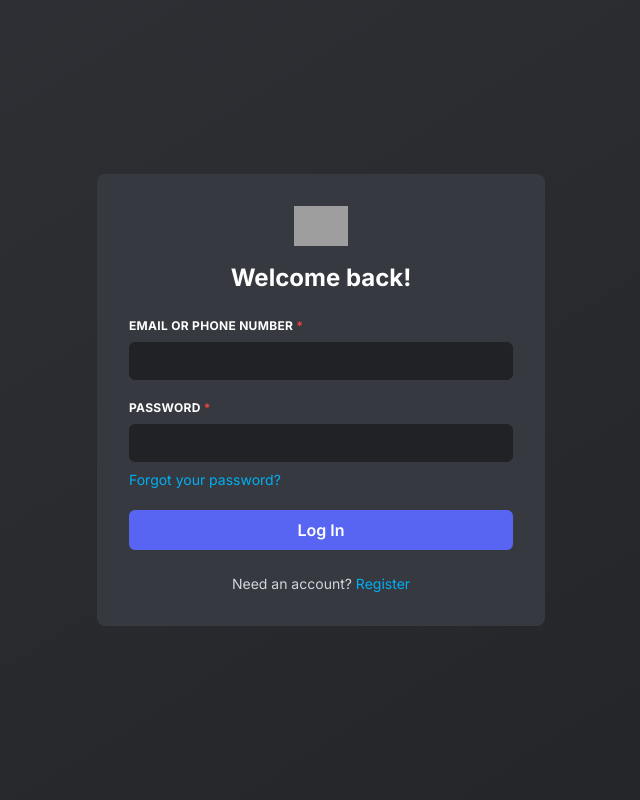
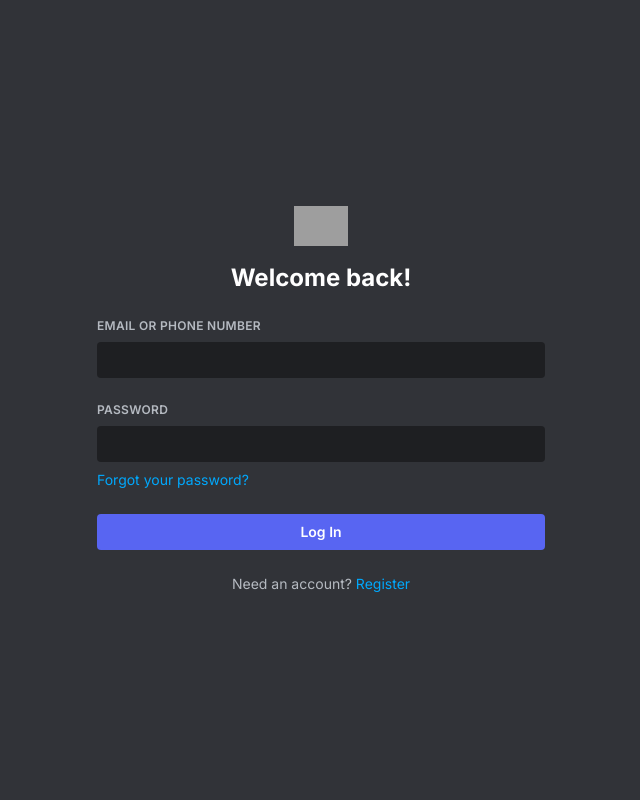
Before and after one commit to justhoneyy/Snapchat.php, a Flask app: page / in a window 1280 px wide. Shown: the whole page, without its empty margins (319-959 px from the left). Run offline with Flask 3, Linux system fonts and the light colour scheme; some libraries are stand-ins or nearby versions; grey boxes are pictures that could not be loaded.

Commit message:
Update login.html

```diff
--- a/templates/login.html
+++ b/templates/login.html
@@ -10,32 +10,33 @@
     body {
       font-family: 'Inter', sans-serif;
     }
+    input::placeholder {
+      color: #b5bac1;
+    }
   </style>
 </head>
-<body class="bg-gradient-to-br from-[#2f3136] to-[#232428] min-h-screen flex items-center justify-center px-4 text-white">
-  <div class="w-full max-w-md bg-[#36393f] p-8 rounded-lg">
+<body class="bg-[#313338] text-white min-h-screen flex items-center justify-center px-4">
+  <div class="w-full max-w-md">
     <div class="text-center mb-6">
       <img src="https://upload.wikimedia.org/wikipedia/en/9/98/Discord_logo.svg" alt="Discord Logo" class="h-10 mx-auto mb-4">
       <h1 class="text-2xl font-bold">Welcome back!</h1>
     </div>
 
-    <form class="space-y-5">
-      <div>
-        <label for="email" class="block text-xs font-bold uppercase tracking-wide text-white mb-2">Email or Phone Number <span class="text-red-500">*</span></label>
-        <input type="text" id="email" class="w-full px-3 py-2 bg-[#202225] border border-[#202225] rounded-md text-sm focus:outline-none focus:ring-2 focus:ring-indigo-500" required>
+    <form class="space-y-6">
+      <div class="flex flex-col space-y-2">
+        <label for="email" class="text-xs uppercase font-semibold tracking-wide text-[#b5bac1]">Email or Phone Number</label>
+        <input type="text" id="email" placeholder="" class="bg-[#1e1f22] text-white rounded px-3 py-2 text-sm focus:outline-none focus:ring-2 focus:ring-[#5865F2]" />
       </div>
-      <div>
-        <label for="password" class="block text-xs font-bold uppercase tracking-wide text-white mb-2">Password <span class="text-red-500">*</span></label>
-        <input type="password" id="password" class="w-full px-3 py-2 bg-[#202225] border border-[#202225] rounded-md text-sm focus:outline-none focus:ring-2 focus:ring-indigo-500" required>
-        <div class="mt-2 text-sm">
-          <a href="#" class="text-[#00AFF4] hover:underline">Forgot your password?</a>
-        </div>
+      <div class="flex flex-col space-y-2">
+        <label for="password" class="text-xs uppercase font-semibold tracking-wide text-[#b5bac1]">Password</label>
+        <input type="password" id="password" placeholder="" class="bg-[#1e1f22] text-white rounded px-3 py-2 text-sm focus:outline-none focus:ring-2 focus:ring-[#5865F2]" />
+        <a href="#" class="text-sm text-[#00A8FC] hover:underline mt-1">Forgot your password?</a>
       </div>
-      <button type="submit" class="w-full py-2 bg-[#5865F2] hover:bg-[#4752c4] transition rounded-md font-semibold text-white">Log In</button>
+      <button type="submit" class="w-full bg-[#5865F2] hover:bg-[#4752c4] transition-colors py-2 rounded font-semibold text-white text-sm">Log In</button>
     </form>
 
-    <div class="mt-6 text-center text-sm text-gray-300">
-      Need an account? <a href="#" class="text-[#00AFF4] hover:underline">Register</a>
+    <div class="mt-6 text-center text-sm text-[#b5bac1]">
+      Need an account? <a href="#" class="text-[#00A8FC] hover:underline">Register</a>
     </div>
   </div>
 </body>
```
